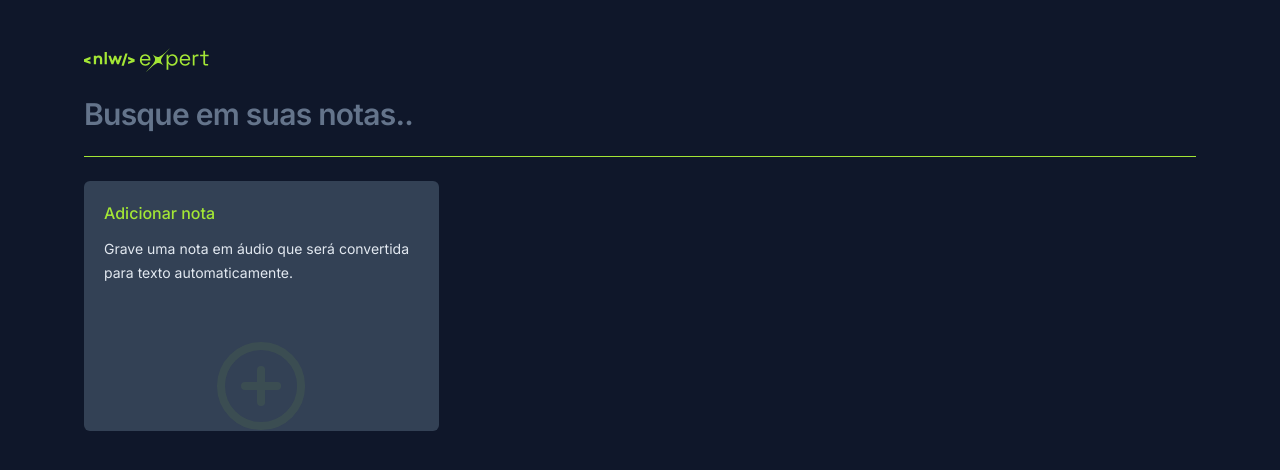
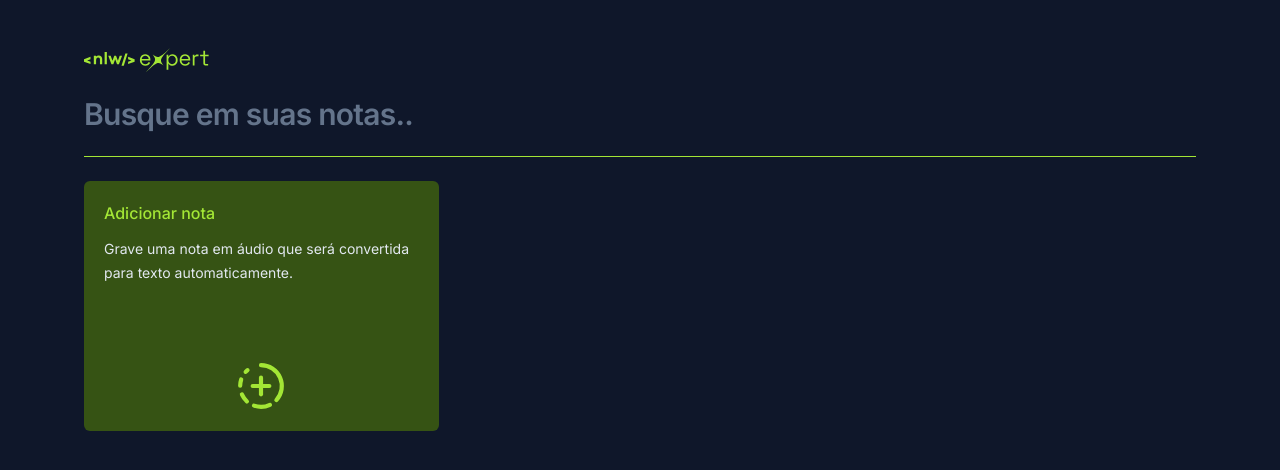
Before and after one commit to jeansilvatech/nlw-expert-react, a React (Vite) app: page / in a window 1280 px wide. Shown: the top 470 px of the page. Built offline with nearby package versions, Linux system fonts and the light colour scheme.

Commit message:
[style] ajustes de estilização

```diff
--- a/src/app.tsx
+++ b/src/app.tsx
@@ -46,7 +46,7 @@ export function App() {
         <input
           type="text"
           placeholder="Busque em suas notas.."
-          className="w-full bg-transparent text-3xl font-semibold tracking-tight placeholder:text-slate-500 outline-none"
+          className="w-full bg-transparent text-3xl font-semibold tracking-tight placeholder:text-slate-500 text-lime-400 outline-none"
           onChange={handleSearch}
         />
       </form>
--- a/src/components/new-note-card.tsx
+++ b/src/components/new-note-card.tsx
@@ -1,5 +1,5 @@
 import * as Dialog from "@radix-ui/react-dialog";
-import { X, PlusCircle } from 'lucide-react'
+import { X, CircleFadingPlus } from 'lucide-react'
 import { ChangeEvent, FormEvent, useState } from "react";
 import {toast} from 'sonner';
 interface NewNoteCardProps{
@@ -67,7 +67,7 @@ export function NewNoteCard({onNoteCreated}:NewNoteCardProps){
     }
     return(
         <Dialog.Root>
-        <Dialog.Trigger className="flex flex-col text-left rounded-md bg-slate-700 p-5 gap-3 overflow-hidden hover:ring-2 hover:ring-lime-600 outline-none focus-visible:ring-2 focus-visible:ring-lime-400 group">
+        <Dialog.Trigger className="flex flex-col text-left rounded-md bg-lime-900 p-5 gap-3 overflow-hidden hover:ring-2 hover:ring-lime-600 outline-none focus-visible:ring-2 focus-visible:ring-lime-400 group">
           <span className="text-md font-medium text-lime-400">
             Adicionar nota
           </span>
@@ -76,9 +76,8 @@ export function NewNoteCard({onNoteCreated}:NewNoteCardProps){
             automaticamente.
           </p>
           <div className="w-full h-full flex justify-center items-end">
-          <PlusCircle className="text-lime-400 group-hover:scale-75 transition duration-200 ease-in-out animate-ping" size={50} />
+          <CircleFadingPlus className="text-lime-400 group-hover:scale-125 transition duration-300 ease-in-out" size={50} />
           </div>
-
         </Dialog.Trigger>
         <Dialog.Portal>
         <Dialog.Overlay className="inset-0 fixed bg-black/50">
--- a/src/components/note-card.tsx
+++ b/src/components/note-card.tsx
@@ -14,7 +14,7 @@ interface NoteCardProps {
 export function NoteCard({ note, onNoteDeleted }: NoteCardProps) {
   return (
     <Dialog.Root>
-      <Dialog.Trigger className="text-left rounded-md flex flex-col bg-slate-800 p-5 gap-3 overflow-hidden outline-none relative hover:ring-2 hover:ring-slate-600 focus-visible:ring-2 focus-visible:ring-lime-400">
+      <Dialog.Trigger className="text-left rounded-md flex flex-col bg-slate-800 p-5 gap-3 overflow-hidden outline-none relative hover:ring-2 hover:ring-slate-600 transition duration-300 hover:scale-95 focus-visible:ring-2 focus-visible:ring-lime-400">
         <span className="text-md font-medium text-slate-300 flex flex-row justify-center items-center gap-2">
         {formatDistanceToNow(note.date, {locale:ptBR, addSuffix:true})}
         <Clock size={20} />
@@ -30,9 +30,9 @@ export function NoteCard({ note, onNoteDeleted }: NoteCardProps) {
                 <X className="size-5" />
             </Dialog.Close>
             <div className="flex flex-1 flex-col gap-3 p-5">
-              <span className="text-md font-medium text-slate-300 flex flex-row justify-left items-center gap-2">
-              <Clock size={20} />
+              <span className="text-md font-medium text-lime-400 flex flex-row justify-left items-center gap-2">
                 {formatDistanceToNow(note.date, {locale:ptBR, addSuffix:true})}
+                <Clock size={20} />
               </span>
               <div className="h-px w-full bg-slate-400"/>
               <p className="text-sm leading-6 text-slate-400">{note.content}</p>
```
